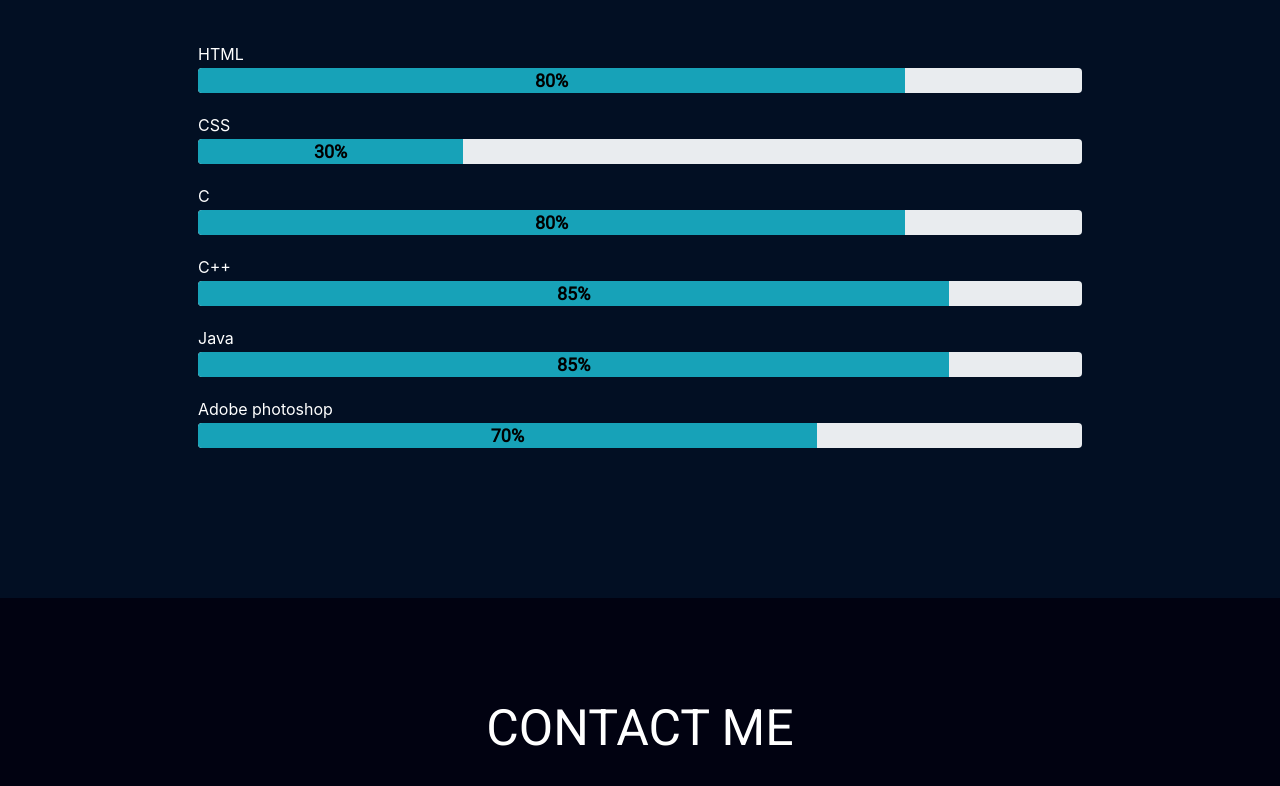
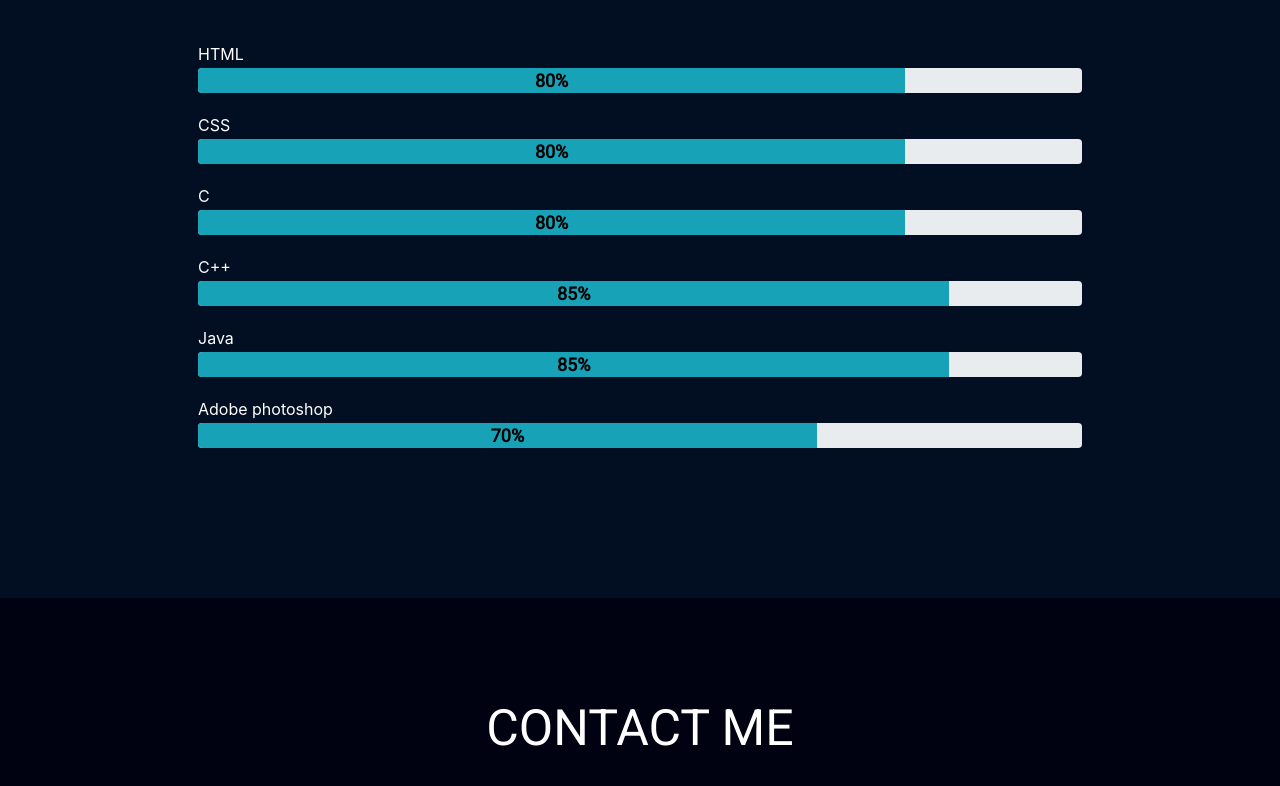
Before and after one commit to anushka1412/Anushka, a plain HTML site: page index.html in a window 1280 px wide. Shown: the part 2520-3306 px from the top of the page. Drawn offline with nearby package versions, Linux system fonts and the light colour scheme.

Commit message:
Update index.html

```diff
--- a/index.html
+++ b/index.html
@@ -154,7 +154,7 @@
                 <div class="skill">
                     <label class="skill-label">CSS</label>
                     <div class="progress" style="height: 25px;">
-                        <div class="progress-bar bg-info" role="progressbar" style="width: 30%;" aria-valuenow="25" aria-valuemin="0" aria-valuemax="100">30%</div>
+                        <div class="progress-bar bg-info" role="progressbar" style="width: 80%;" aria-valuenow="25" aria-valuemin="0" aria-valuemax="100">80%</div>
                     </div>
                 </div>
                 <!-- <div class="skill">
```
